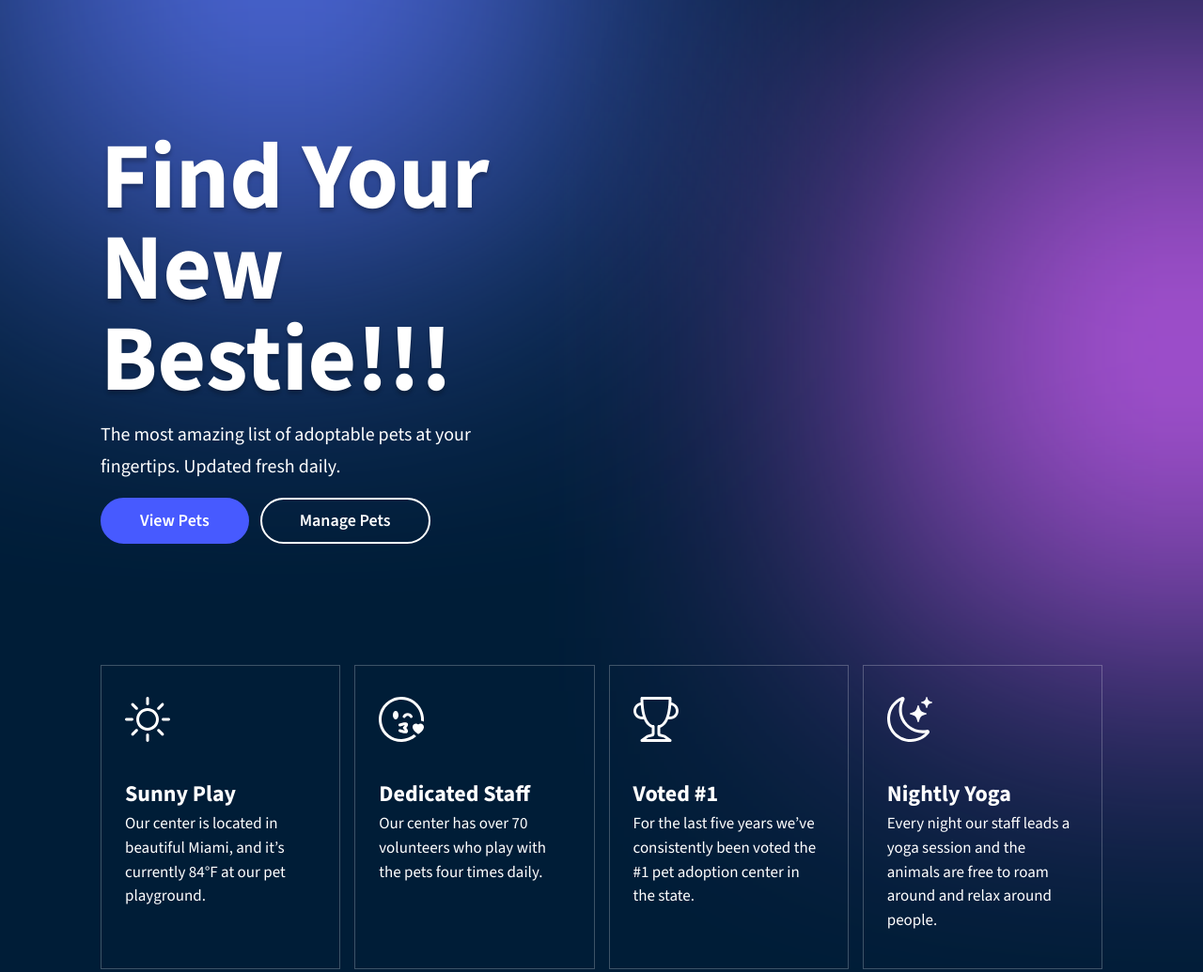
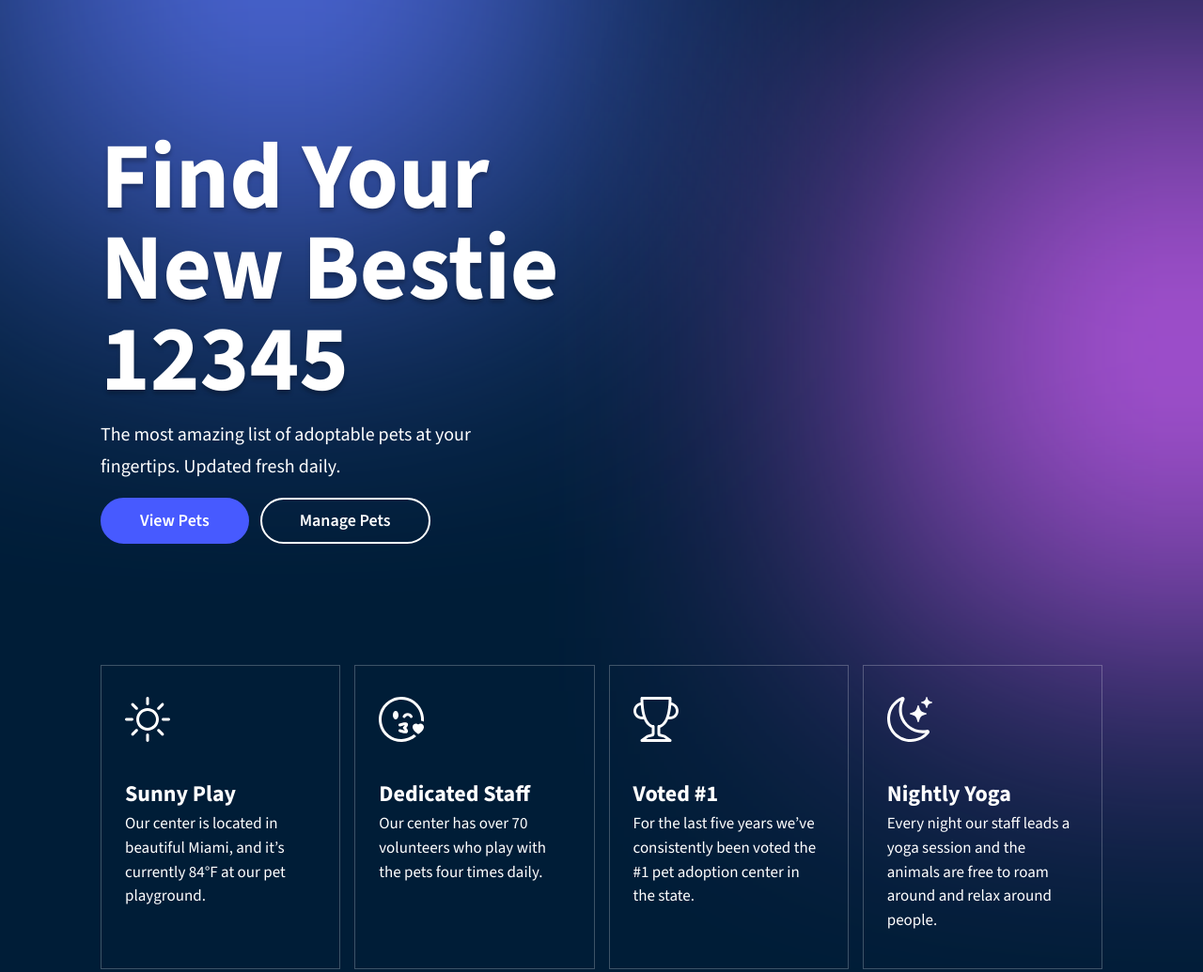
Before and after one commit to absoluzioni/pet-adoption, a plain HTML site: page index.html in a window 1280 px wide. Shown: the top 1035 px of the page at 94% size. Drawn offline with nearby package versions, Linux system fonts and the light colour scheme; a script that the page names is missing.

Commit message:
change H1

```diff
--- a/index.html
+++ b/index.html
@@ -19,7 +19,7 @@
     <div class="container">
 
       <div class="top-section__content">
-        <h1 class="top-section__title">Find Your New Bestie!!!</h1>
+        <h1 class="top-section__title">Find Your New Bestie 12345</h1>
         <p class="top-section__description">The most amazing list of adoptable pets at your fingertips. Updated fresh
           daily.</p>
         <div class="top-section__buttons">
```
